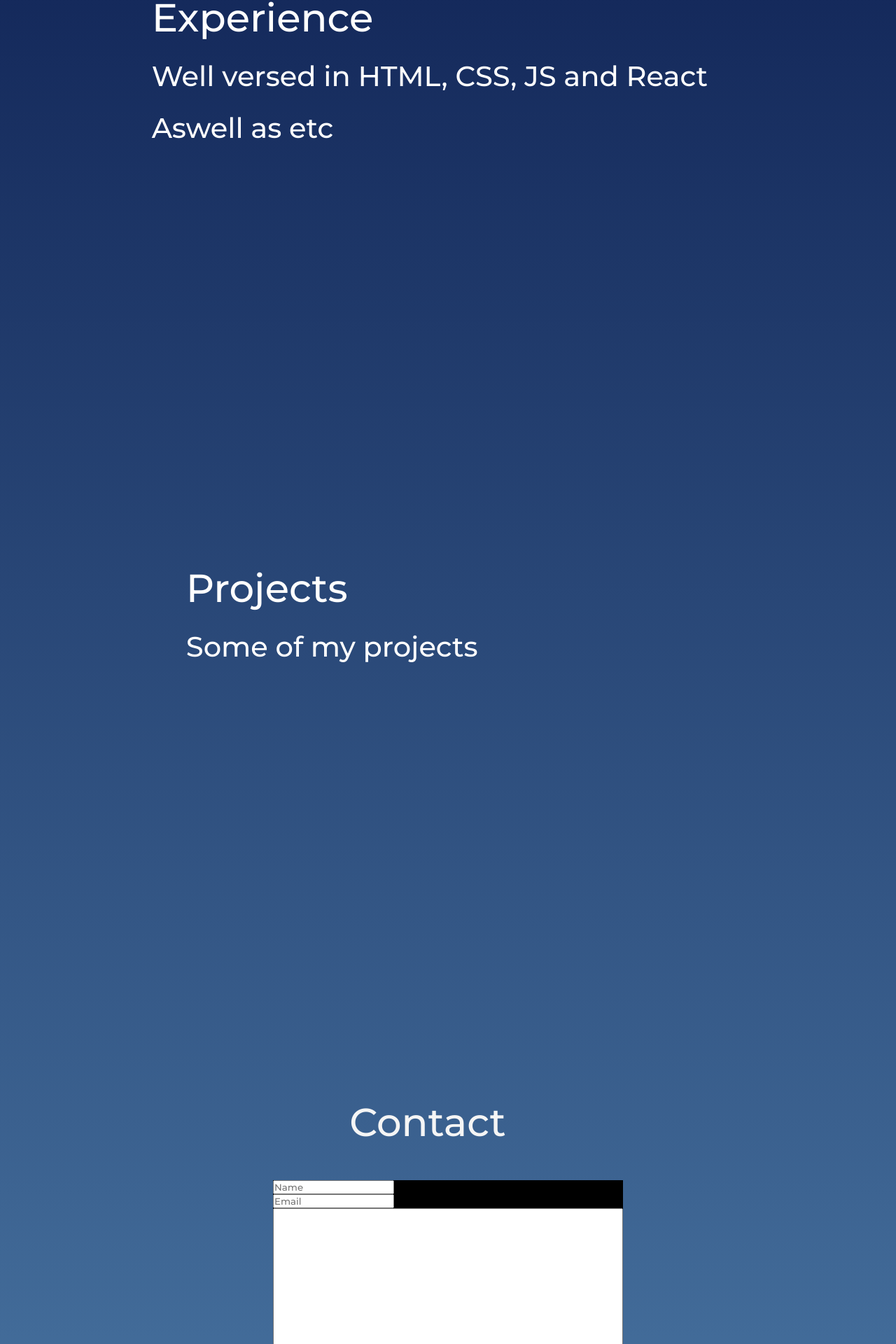
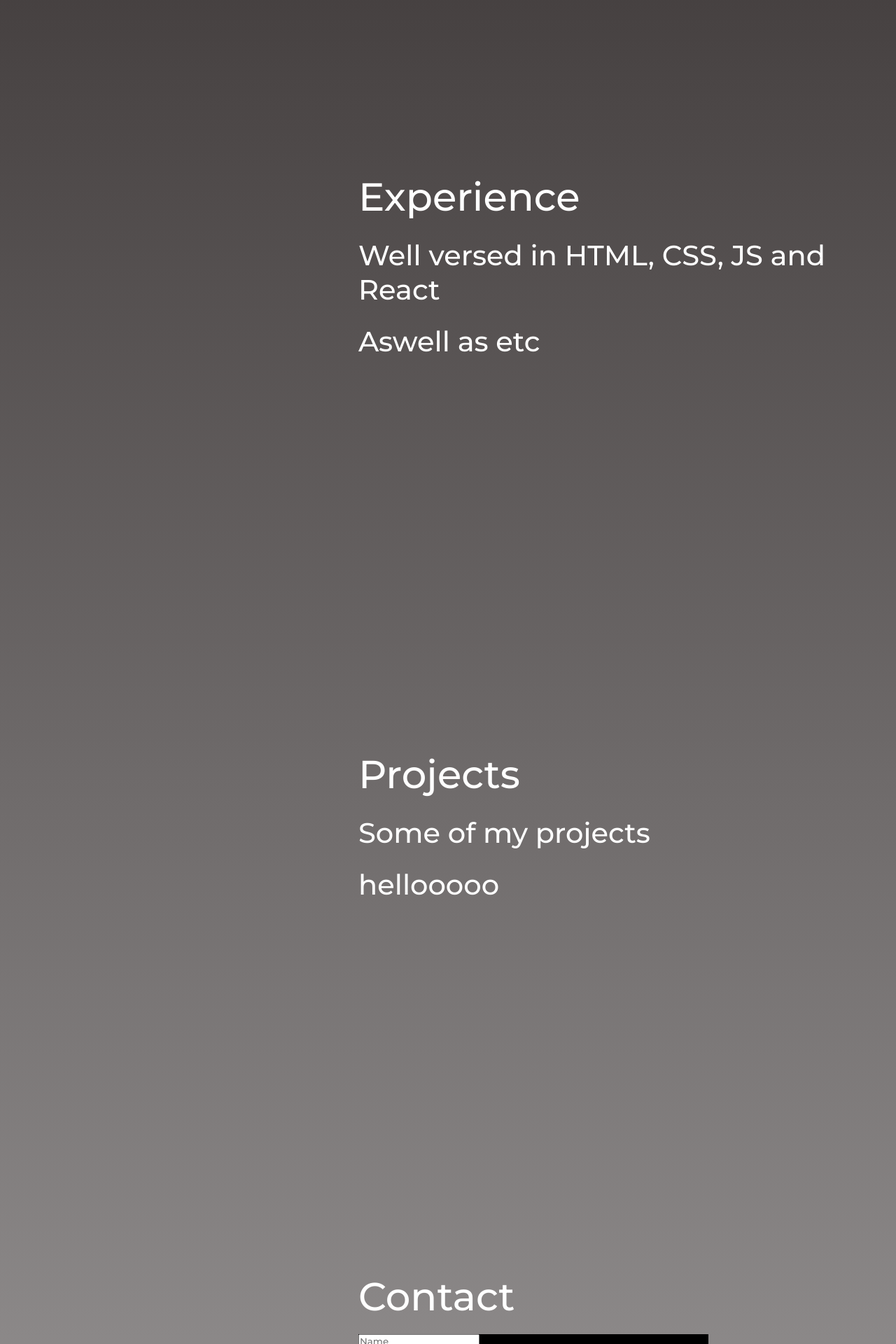
Before and after one commit to Cespaw/portfolio, a React (Create React App) app: page / in a window 1280 px wide. Shown: the part 868-2788 px from the top of the page at 70% size. Built offline with nearby package versions, Linux system fonts and the light colour scheme.

Commit message:
Refactoring of code, centered elements

```diff
--- a/src/About.js
+++ b/src/About.js
@@ -2,8 +2,8 @@ import React from 'react'
 
 const About = () => {
     return (
-        <section id="About">
-            <div className="about-text">
+        <section id="About" className='content-div'>
+            <div className="content-text">
                 <h1>Software Developer</h1>
                 <p>A creative problemsolving developer</p>
                 <p>Scroll down for more</p>
--- a/src/App.css
+++ b/src/App.css
@@ -1,9 +1,10 @@
 @import url('https://fonts.googleapis.com/css2?family=Montserrat:wght@500&display=swap');
 
 :root {
-  --grey-background-gradient: linear-gradient(0deg, #282c34, grey);
+  --grey-background-gradient: linear-gradient(0deg, #211f1f00, rgb(39, 33, 33));
   --blue-background-gradient: linear-gradient(to right, #6190e8, #a7bfe8);
-  --blue2-background-gradient: linear-gradient(0deg, #8ed9ff, #000c40);
+  --blue2-background-gradient: linear-gradient(0deg, #8ed9ff, #79797c);
+
 
   --blue-hover: lightblue;
 }
@@ -20,100 +21,26 @@
   padding: 0;
 }
 
-#About {
+.content-div {
   width: 100%;
   height: 100vh;
+  display: flex;
+  align-items: center;
+  justify-content: center;
 }
 
-.about-text {
+.content-text {
+  position: absolute;
+  left: 40%;
   transition: all 20s;
-  position: absolute;
-  left: 25%;
-  top: 20%;
-  transform: translate(-13%, -42%);
   color: #fff;
 }
 
-.about-text h1 {
+.content-text h1 {
   font-size: 3.5rem;
 }
 
-.about-text p {
-  font-size: 2.5rem;
-  margin: 25px 0px 25px;
-}
-
-#Experience {
-  width: 100%;
-  height: 100vh;
-}
-
-.experience-text {
-  position: absolute;
-  left: 25%;
-  top: 120%;
-  transform: translate(-13%, -42%);
-  color: #fff;
-}
-
-.experience-text h1 {
-  font-size: 3.5rem;
-}
-
-.experience-text p {
-  font-size: 2.5rem;
-  margin: 25px 0px 25px;
-}
-
-#Projects {
-  width: 100%;
-  height: 80vh;
-}
-
-.projects-text {
-  position: absolute;
-  left: 25%;
-  top: 218%;
-  transform: translate(-13%, -42%);
-  color: #fff;
-}
-
-.projects-text h1 {
-  font-size: 3.5rem;
-}
-
-.projects-text p {
-  font-size: 2.5rem;
-  margin: 25px 0px 25px;
-}
-
-#Contact{
-  width: 100%;
-  height: 50vh;
-  position: absolute;
-
-  left: 0%;
-  top: 300%;
-
-  display: flex;
-  flex-direction: column;
-  justify-content: center;
-  align-items: center;
-  text-align: center;
-  margin: 40px 0px;
-}
-
-.contact-text {
-  transform: translate(-13%, -42%);
-  color: rgb(0, 0, 0);
-}
-
-.contact-text h1 {
-  color: whitesmoke;
-  font-size: 3.5rem;
-}
-
-.contact-text p {
+.content-text p {
   font-size: 2.5rem;
   margin: 25px 0px 25px;
 }
@@ -135,7 +62,7 @@
 }
 
 .body {
-  background: var(--blue2-background-gradient);
+  background: var(--grey-background-gradient);
   height: 6000px;
 }
 
@@ -147,7 +74,7 @@
 
 .toolbar {
   color: whitesmoke;
-  background-color: black;
+  background-color: rgb(74, 74, 74);
   display: flex;
   justify-content: flex-end;
   flex-direction: row;
--- a/src/App.js
+++ b/src/App.js
@@ -38,7 +38,7 @@ function App() {
   return (
     <div className='body'>
 
-      <Toolbar></Toolbar>
+      <Toolbar/>
       <div className="hidden">
         <About />
       </div>
--- a/src/Contact.js
+++ b/src/Contact.js
@@ -36,16 +36,16 @@ const Contact = (props) => {
     }
 
     return (
-        <section id='Contact'>
-            <div className='contact-text'>
+        <section id='Contact' className='content-div'>
+            <div className='content-text'>
                 <h1>Contact</h1>
+                <form ref={form} className='form' onSubmit={sendEmail}>
+                    <input type='text' name="from_name" placeholder='Name' value={props.name} onChange={e => props.setName(e.target.value)}></input>
+                    <input type='text' name="from_email" placeholder='Email' value={props.email} onChange={e => props.setEmail(e.target.value)}></input>
+                    <textarea className='textarea' name="message" maxLength={2000} value={props.message} onChange={e => props.setMessage(e.target.value)}></textarea>
+                    <input type="submit" value="Send"></input>
+                </form>
             </div>
-            <form ref={form} className='form' onSubmit={sendEmail}>
-                <input type='text' name="from_name" placeholder='Name' value={props.name} onChange={e => props.setName(e.target.value)}></input>
-                <input type='text' name="from_email" placeholder='Email' value={props.email} onChange={e => props.setEmail(e.target.value)}></input>
-                <textarea className='textarea' name="message" maxLength={2000} value={props.message} onChange={e => props.setMessage(e.target.value)}></textarea>
-                <input type="submit" value="Send"></input>
-            </form>
             <ToastContainer />
         </section>
     )
--- a/src/Experience.js
+++ b/src/Experience.js
@@ -2,8 +2,8 @@ import React from 'react'
 
 const Experience = () => {
     return (
-        <section id="Experience">
-            <div className="experience-text">
+        <section id='Experience' className='content-div'>
+            <div className="content-text">
                 <h1>Experience</h1>
                 <p>Well versed in HTML, CSS, JS and React</p>
                 <p>Aswell as etc</p>
--- a/src/Projects.js
+++ b/src/Projects.js
@@ -2,10 +2,11 @@ import React from 'react'
 
 const Projects = () => {
     return (
-        <section id="Projects">
-            <div className="projects-text">
+        <section id='Projects' className='content-div'>
+            <div className="content-text">
                 <h1>Projects</h1>
                 <p>Some of my projects</p>
+                <p>hellooooo</p>
             </div>
         </section>
     )
```
